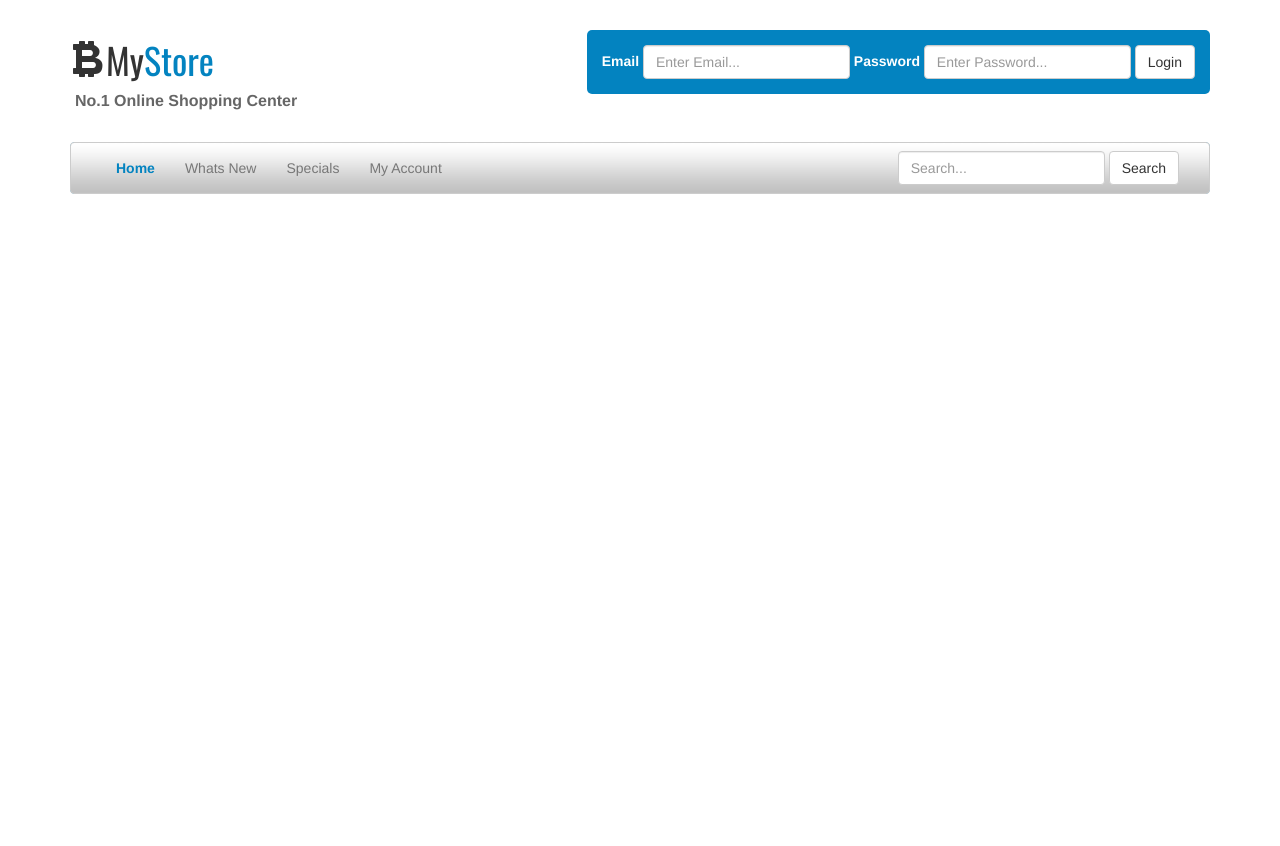
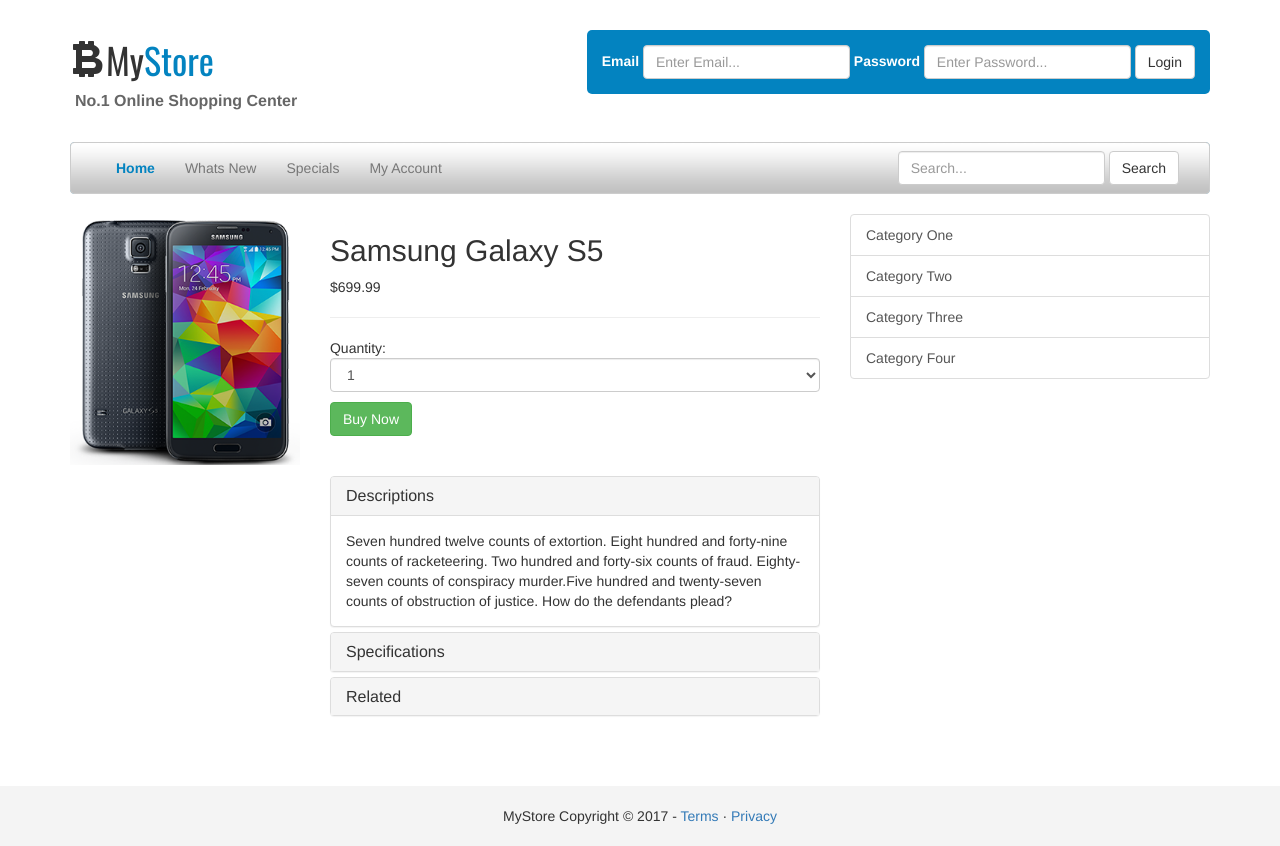
Before and after one commit to getwebem/Bootstrap-MyStore-B2C, a plain HTML site: page product.html in a window 1280 px wide. Before the commit the page ends 800 px from the top, so only its background shows below. Drawn offline with nearby package versions, Linux system fonts and the light colour scheme.

Commit message:
product details page  :sparkling_heart::sparkling_heart:

```diff
--- a/less/style.less
+++ b/less/style.less
@@ -107,6 +107,18 @@ header form{
     width: 40%;
     margin-left: 40px;
 }
+.main-img{
+    width: 100%;
+}
+
+footer{
+    text-align: center;
+    height: 60px;
+    background: #f4f4f4;
+    padding-top: 20px;
+    margin-top: 50px;
+}
+
 
 @media(max-width:960px){
 	header form{
--- a/product.html
+++ b/product.html
@@ -77,11 +77,90 @@
         </div><!--/.container-fluid -->
       </nav>
 <section>
-
+    <div class="row">
+    <div class="col-md-8">
+        <div class="row">
+        <div class="col-md-4">
+           <img class="main-img" src="img/s5.png">
+        </div>
+        <div class="col-md-8">
+            <h2>Samsung Galaxy S5</h2>
+            <div class="price">
+              $699.99
+            </div><hr>
+            <p>Quantity:
+            <select class="form-control">
+                <option>1</option>
+                <option>2</option>
+                <option>3</option>
+                <option>4</option>
+                <option>5</option>
+            </select>
+            </p>
+<a href="#" class="btn btn-success">Buy Now</a>
+                <br><br><br>
+                <div class="panel-group" id="accordion" role="tablist" aria-multiselectable="true">
+  <div class="panel panel-default">
+    <div class="panel-heading" role="tab" id="headingOne">
+      <h4 class="panel-title">
+        <a role="button" data-toggle="collapse" data-parent="#accordion" href="#collapseOne" aria-expanded="true" aria-controls="collapseOne">
+         Descriptions
+        </a>
+      </h4>
+    </div>
+    <div id="collapseOne" class="panel-collapse collapse in" role="tabpanel" aria-labelledby="headingOne">
+      <div class="panel-body">
+        Seven hundred twelve counts of extortion. Eight hundred and forty-nine counts of racketeering. Two hundred and forty-six counts of fraud. Eighty-seven counts of conspiracy murder.Five hundred and twenty-seven counts of obstruction of justice. How do the defendants plead?
+      </div>
+    </div>
+  </div>
+  <div class="panel panel-default">
+    <div class="panel-heading" role="tab" id="headingTwo">
+      <h4 class="panel-title">
+        <a class="collapsed" role="button" data-toggle="collapse" data-parent="#accordion" href="#collapseTwo" aria-expanded="false" aria-controls="collapseTwo">
+          Specifications
+        </a>
+      </h4>
+    </div>
+    <div id="collapseTwo" class="panel-collapse collapse" role="tabpanel" aria-labelledby="headingTwo">
+      <div class="panel-body">
+    I'm here to ensure the League of Shadow fulfills its duty to restore balance to civilization. You yourself fought the decadence of Gotham for years with all your strength, all your resources, all your moral authority. And the only victory you achieved was a lie. Now, you understand? Gotham is beyond saving and must be allowed to die.
+      </div>
+    </div>
+  </div>
+  <div class="panel panel-default">
+    <div class="panel-heading" role="tab" id="headingThree">
+      <h4 class="panel-title">
+        <a class="collapsed" role="button" data-toggle="collapse" data-parent="#accordion" href="#collapseThree" aria-expanded="false" aria-controls="collapseThree">
+          Related
+        </a>
+      </h4>
+    </div>
+    <div id="collapseThree" class="panel-collapse collapse" role="tabpanel" aria-labelledby="headingThree">
+      <div class="panel-body">
+      I had a vision of a world without Batman. The Mob ground out a little profit and the police tried to shut them down one block at a time. And it was so boring. I've had a change of heart. I don't want Mr Reese spoiling everything but why should I have all the fun? Let's give someone else a chance. If Coleman Reese isn't dead in 60 minutes then I blow up a hospital.
+      </div>
+    </div>
+  </div>
+</div>
+        </div>
+        </div>
+    </div>
+    <div class="col-md-4">
+        <div class="list-group">
+  <a href="#" class="list-group-item">Category One</a>
+  <a href="#" class="list-group-item">Category Two</a>
+  <a href="#" class="list-group-item">Category Three</a>
+  <a href="#" class="list-group-item">Category Four</a>
+</div>
+</div>
+</div>
 </section>
 
-    </div> <!-- /container -->
-
+</div> <!-- /container -->
+<footer>
+<p>MyStore Copyright &copy; 2017 - <a href="#">Terms</a> &middot; <a href="#">Privacy</a>
+</footer>
 
     <!-- Bootstrap core JavaScript
     ================================================== -->
```
Also changed, not shown: index.html (+4 -2 lines), less/style.css, 1 other file.
